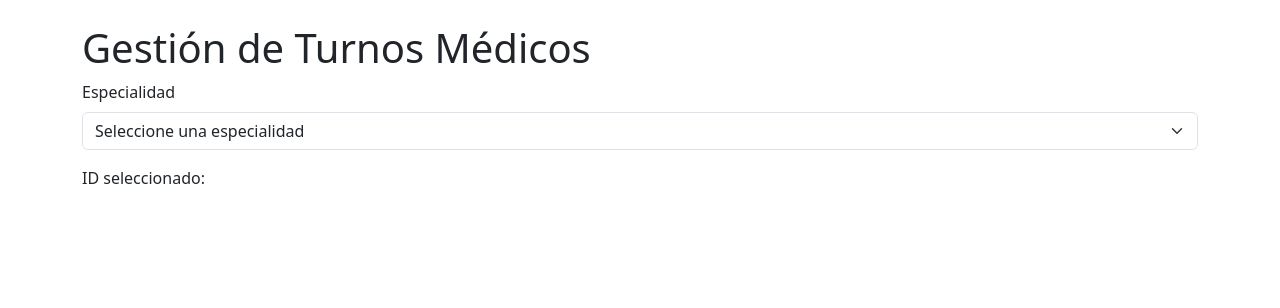
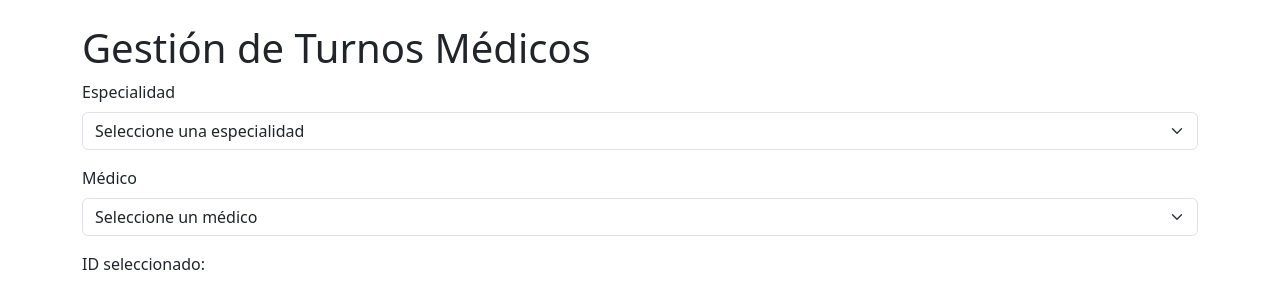
Before and after one commit to DanteCesca/Proyecto-Final, a React (Vite) app: page / in a window 1280 px wide. Shown: the top 308 px of the page. Built offline with nearby package versions, Linux system fonts and the light colour scheme.

Commit message:
Se agrego la logica para el filtrado del dropdown en de medicos segun la especialidad

```diff
--- a/src/App.jsx
+++ b/src/App.jsx
@@ -1,9 +1,10 @@
-import { useState } from 'react'
-import './Styles/App.css'
-import Especialidades from './Componentes/Especialidades'
+import { useState } from "react";
+import "./Styles/App.css";
+import Especialidades from "./Componentes/Especialidades";
+import Medicos from "./Componentes/Medicos";
 
 function App() {
-  const [especialidad, setEspecialidad] = useState("")
+  const [especialidad, setEspecialidad] = useState("");
 
   return (
     <div className="container mt-4">
@@ -14,9 +15,13 @@ return (
         onEspecialidadChange={setEspecialidad}
       />
 
+      <Medicos
+        especialidadSeleccionada={especialidad}
+      />
+
       <p>ID seleccionado: {especialidad}</p>
     </div>
-)
+  );
 }
 
-export default App
+export default App;
--- a/src/Componentes/Medicos.jsx
+++ b/src/Componentes/Medicos.jsx
@@ -1,48 +1,47 @@
 import { useState } from "react";
 
-function DropdownMedicos() {
+function Medicos({ especialidadSeleccionada }) {
   const [medicoSeleccionado, setMedicoSeleccionado] = useState("");
 
   const medicos = [
-    { id: 1, nombre: "Dr. Juan Pérez" },
-    { id: 2, nombre: "Dra. María Gómez" },
-    { id: 3, nombre: "Dr. Carlos López" },
-    { id: 4, nombre: "Dra. Ana Rodríguez" }
+    { id: 1, nombre: "Dr. Juan Pérez", especialidad: 1 },     // Gastro
+    { id: 2, nombre: "Dra. María Gómez", especialidad: 2 },   // Cardio
+    { id: 3, nombre: "Dr. Carlos López", especialidad: 2 },   // Cardio
+    { id: 4, nombre: "Dra. Ana Rodríguez", especialidad: 3 }, // Derma
+    { id: 5, nombre: "Dr. Pedro Ruiz", especialidad: 7 }      // Pediatra
   ];
 
-  const handleChange = (e) => {
-    setMedicoSeleccionado(e.target.value);
-  };
+  const medicosFiltrados = medicos.filter(
+    (m) => m.especialidad === especialidadSeleccionada
+  );
 
   const medico = medicos.find(
     (m) => m.id === Number(medicoSeleccionado)
   );
 
   return (
-    <div className="container mt-4">
     <div className="mb-3">
       <label htmlFor="medicos" className="form-label">
-          Seleccione un médico
+        Médico
       </label>
 
       <select
         id="medicos"
         className="form-select"
         value={medicoSeleccionado}
-          onChange={handleChange}
+        onChange={(e) => setMedicoSeleccionado(e.target.value)}
       >
-          <option value="">Medico</option>
+        <option value="">Seleccione un médico</option>
 
-          {medicos.map((medico) => (
+        {medicosFiltrados.map((medico) => (
           <option key={medico.id} value={medico.id}>
             {medico.nombre}
           </option>
         ))}
       </select>
-      </div>
 
       {medico && (
-        <div className="alert alert-info">
+        <div className="alert alert-info mt-3">
           Médico seleccionado: {medico.nombre}
         </div>
       )}
@@ -50,4 +49,4 @@ function DropdownMedicos() {
   );
 }
 
-export default DropdownMedicos;
+export default Medicos;
```
Lines whose indentation alone changed are shown as unchanged.
